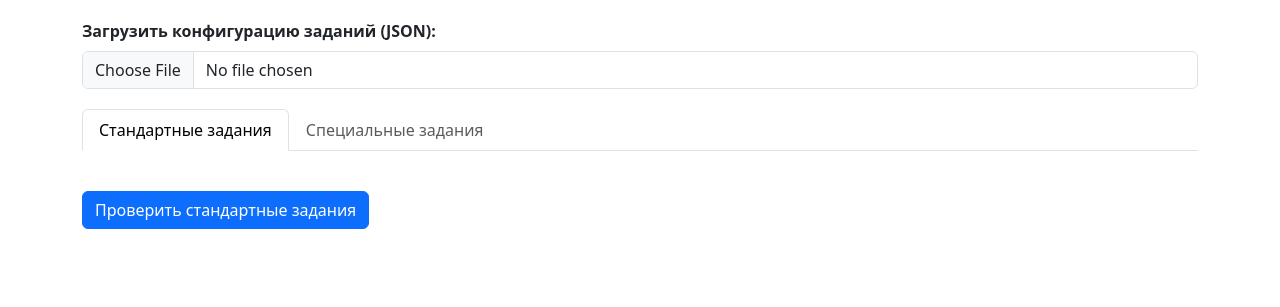
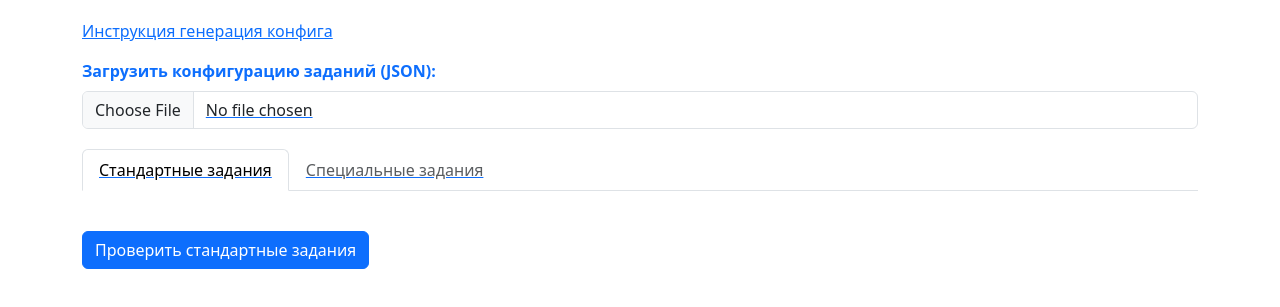
Before and after one commit to PhantomDraft/kinder.github.io, a plain HTML site: page poll.html in a window 1280 px wide. Shown: the part 101-408 px from the top of the page. Drawn offline with nearby package versions, Linux system fonts and the light colour scheme.

Commit message:
Update poll.html

```diff
--- a/poll.html
+++ b/poll.html
@@ -23,6 +23,7 @@
 <body>
   <div class="container py-5">
     <h1 class="mb-4">Лист заданий по арифметике</h1>
+    <p><a href="https://github.com/PhantomDraft/kinder.github.io/wiki/Script-for-Generating-a-Configuration-File-for-Grade-1-Math-Worksheets">Инструкция генерация конфига</p>
 
     <!-- Блок загрузки конфигурации -->
     <div class="config-upload">
```
